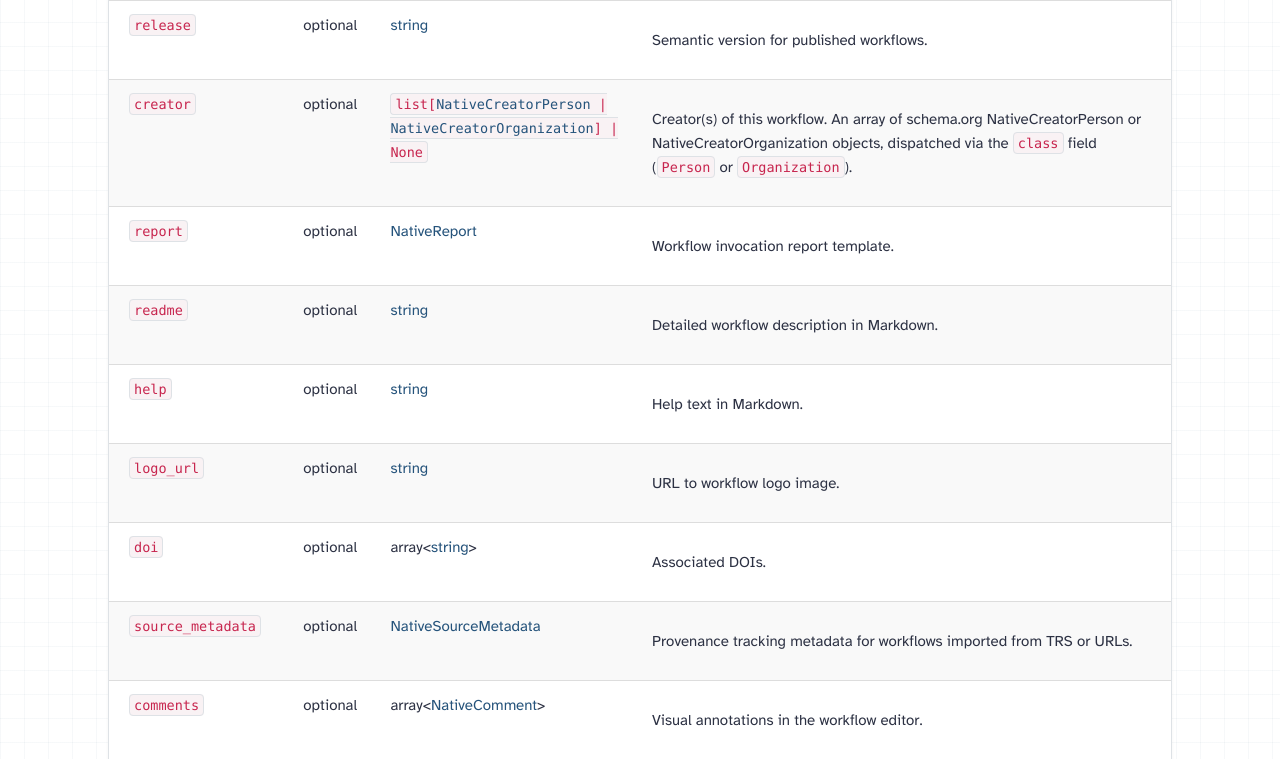
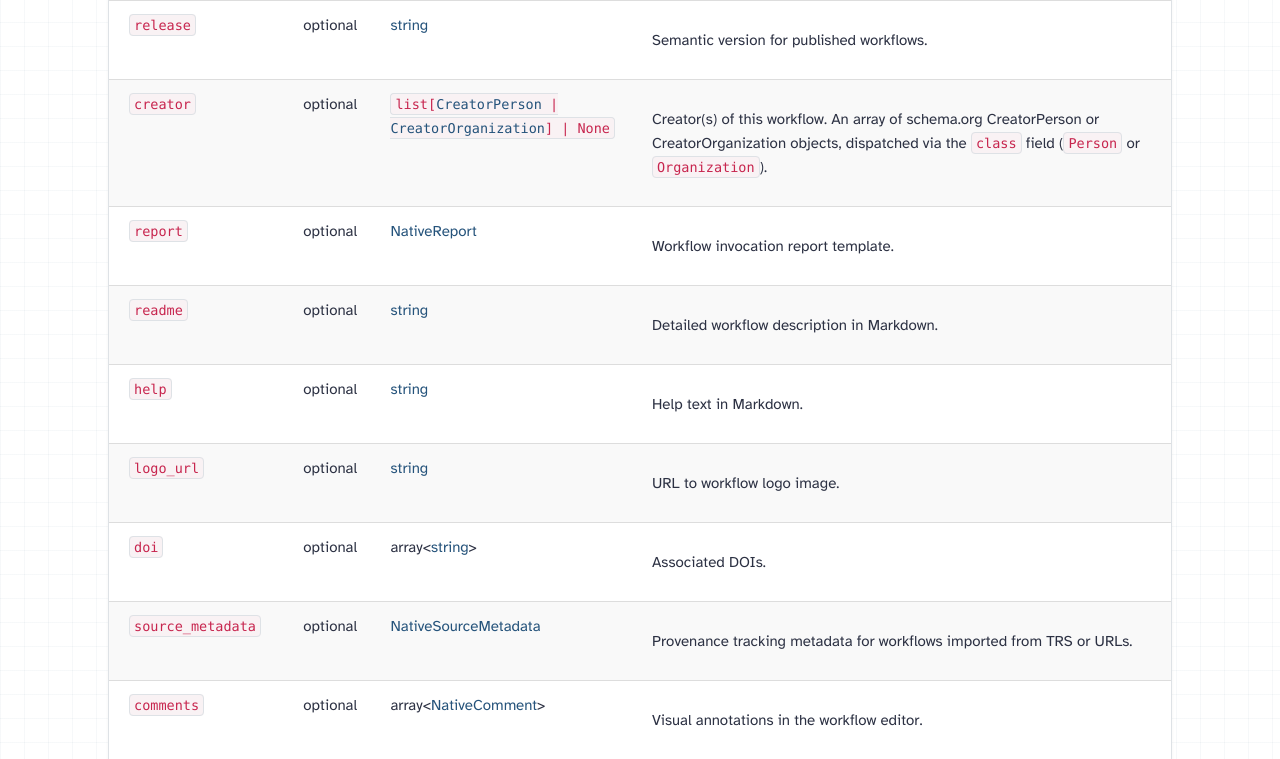
Before and after one commit to galaxyproject/gxformat2, a plain HTML site: page native_v0_1.html in a window 1280 px wide. Shown: the part 1274-2033 px from the top of the page. Drawn offline with Linux system fonts and the light colour scheme.

Commit message:
Deploying to gh-pages from @ galaxyproject/gxformat2@4d5fd9170c67a56740769df4d4f9e6f744284989 🚀

```diff
--- a/native_v0_1.html
+++ b/native_v0_1.html
@@ -202,9 +202,9 @@ In the JSON document this field is written as <code>format-version</code>.</p>
 <div class="row responsive-table-row">
 <div class="col-xs-3 col-lg-2"><code>creator</code></div>
 <div class="col-xs-2 col-lg-1">optional</div>
-<div class="col-xs-7 col-lg-3"><code>list[<a href="#NativeCreatorPerson">NativeCreatorPerson</a> | <a href="#NativeCreatorOrganization">NativeCreatorOrganization</a>] | None</code></div>
+<div class="col-xs-7 col-lg-3"><code>list[<a href="#CreatorPerson">CreatorPerson</a> | <a href="#CreatorOrganization">CreatorOrganization</a>] | None</code></div>
 <div class="col-xs-12 col-lg-6 description-col"><p>Creator(s) of this workflow. An array of schema.org
-NativeCreatorPerson or NativeCreatorOrganization objects,
+CreatorPerson or CreatorOrganization objects,
 dispatched via the <code>class</code> field (<code>Person</code> or <code>Organization</code>).</p>
 </div>
 </div>
@@ -1008,7 +1008,9 @@ without arguments.</p>
 <div class="col-xs-12 col-lg-6 description-col"><p>Galaxy-flavored Markdown content for the invocation report. Supports
 template directives like <code>history_dataset_as_image(output=&quot;...&quot;)</code>.</p>
 </div>
-</div></div><h2 id="NativeCreatorPerson" class="section">NativeCreatorPerson <a href="#NativeCreatorPerson">&sect;</a></h2><p>A person who created or contributed to the workflow.
+</div></div><h2 id="NativeCreator" class="section">NativeCreator <a href="#NativeCreator">&sect;</a></h2><p>A workflow creator, either a person or organization. Dispatched via
+the <code>class</code> field (<code>Person</code> or <code>Organization</code>).</p>
+<h3 id="CreatorPerson" class="section">CreatorPerson <a href="#CreatorPerson">&sect;</a></h3><p>A person who created or contributed to the workflow.
 Corresponds to a <code>schema.org Person &lt;https://schema.org/Person&gt;</code>_.</p>
 <h3>Fields</h3>
 <div class="responsive-table">
@@ -1021,7 +1023,7 @@ Corresponds to a <code>schema.org Person &lt;https://schema.org/Person&gt;</code
 <div class="row responsive-table-row">
 <div class="col-xs-3 col-lg-2"><code>class</code></div>
 <div class="col-xs-2 col-lg-1">required</div>
-<div class="col-xs-7 col-lg-3"><a href="#NativeCreatorPersonType">NativeCreatorPersonType</a></div>
+<div class="col-xs-7 col-lg-3"><a href="#CreatorPersonType">CreatorPersonType</a></div>
 <div class="col-xs-12 col-lg-6 description-col"><p>Creator type discriminator (<code>Person</code>).</p>
 </div>
 </div>
@@ -1123,8 +1125,8 @@ Corresponds to a <code>schema.org Person &lt;https://schema.org/Person&gt;</code
 <div class="col-xs-7 col-lg-3"><a href="#PrimitiveType">string</a></div>
 <div class="col-xs-12 col-lg-6 description-col"><p>Job title or role.</p>
 </div>
-</div></div><h2 id="NativeCreatorPersonType" class="section">NativeCreatorPersonType <a href="#NativeCreatorPersonType">&sect;</a></h2><p>Discriminator for schema.org Person creators.</p>
-<h3>Symbols</h3><table class="table table-striped"><tr><th>symbol</th><th>description</th></tr><tr><td><code>Person</code></td><td></td></tr></table><h2 id="NativeCreatorOrganization" class="section">NativeCreatorOrganization <a href="#NativeCreatorOrganization">&sect;</a></h2><p>An organization that created or contributed to the workflow.
+</div></div><h3 id="CreatorPersonType" class="section">CreatorPersonType <a href="#CreatorPersonType">&sect;</a></h3><p>Discriminator for schema.org Person creators.</p>
+<h3>Symbols</h3><table class="table table-striped"><tr><th>symbol</th><th>description</th></tr><tr><td><code>Person</code></td><td></td></tr></table><h3 id="CreatorOrganization" class="section">CreatorOrganization <a href="#CreatorOrganization">&sect;</a></h3><p>An organization that created or contributed to the workflow.
 Corresponds to a <code>schema.org Organization &lt;https://schema.org/Organization&gt;</code>_.</p>
 <h3>Fields</h3>
 <div class="responsive-table">
@@ -1137,7 +1139,7 @@ Corresponds to a <code>schema.org Organization &lt;https://schema.org/Organizati
 <div class="row responsive-table-row">
 <div class="col-xs-3 col-lg-2"><code>class</code></div>
 <div class="col-xs-2 col-lg-1">required</div>
-<div class="col-xs-7 col-lg-3"><a href="#NativeCreatorOrganizationType">NativeCreatorOrganizationType</a></div>
+<div class="col-xs-7 col-lg-3"><a href="#CreatorOrganizationType">CreatorOrganizationType</a></div>
 <div class="col-xs-12 col-lg-6 description-col"><p>Creator type discriminator (<code>Organization</code>).</p>
 </div>
 </div>
@@ -1204,10 +1206,8 @@ Corresponds to a <code>schema.org Organization &lt;https://schema.org/Organizati
 <div class="col-xs-7 col-lg-3"><a href="#PrimitiveType">string</a></div>
 <div class="col-xs-12 col-lg-6 description-col"><p>Fax number.</p>
 </div>
-</div></div><h2 id="NativeCreatorOrganizationType" class="section">NativeCreatorOrganizationType <a href="#NativeCreatorOrganizationType">&sect;</a></h2><p>Discriminator for schema.org Organization creators.</p>
-<h3>Symbols</h3><table class="table table-striped"><tr><th>symbol</th><th>description</th></tr><tr><td><code>Organization</code></td><td></td></tr></table><h2 id="NativeCreator" class="section">NativeCreator <a href="#NativeCreator">&sect;</a></h2><p>A workflow creator, either a person or organization. Dispatched via
-the <code>class</code> field (<code>Person</code> or <code>Organization</code>).</p>
-<h2 id="NativeSourceMetadata" class="section">NativeSourceMetadata <a href="#NativeSourceMetadata">&sect;</a></h2><p>Provenance tracking for workflows imported from external sources.
+</div></div><h3 id="CreatorOrganizationType" class="section">CreatorOrganizationType <a href="#CreatorOrganizationType">&sect;</a></h3><p>Discriminator for schema.org Organization creators.</p>
+<h3>Symbols</h3><table class="table table-striped"><tr><th>symbol</th><th>description</th></tr><tr><td><code>Organization</code></td><td></td></tr></table><h2 id="NativeSourceMetadata" class="section">NativeSourceMetadata <a href="#NativeSourceMetadata">&sect;</a></h2><p>Provenance tracking for workflows imported from external sources.
 Contains either a direct URL or TRS (Tool Registry Service) metadata,
 depending on how the workflow was imported.</p>
 <p>For URL imports, only <code>url</code> is set. For TRS imports (Dockstore,
```
